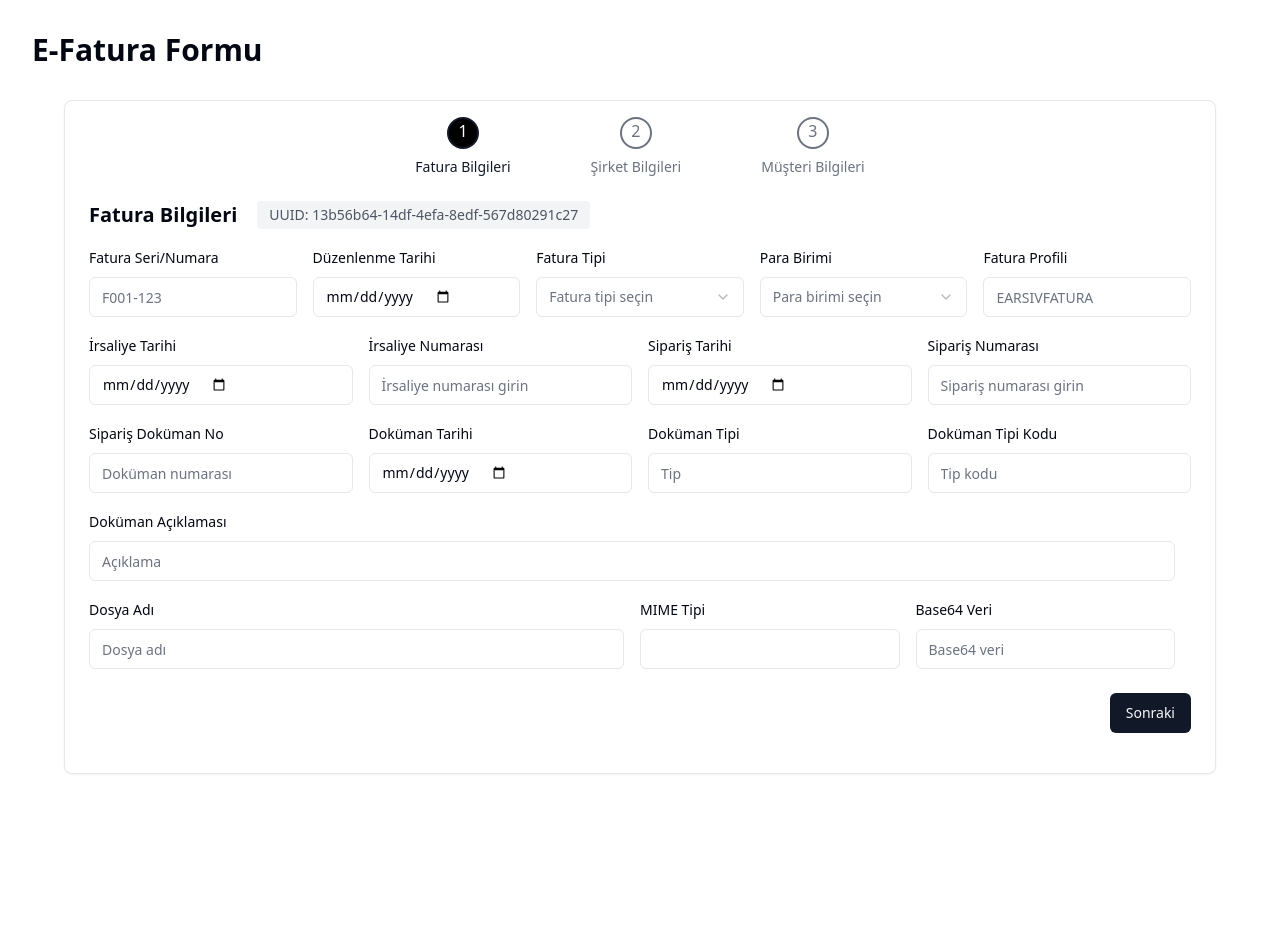
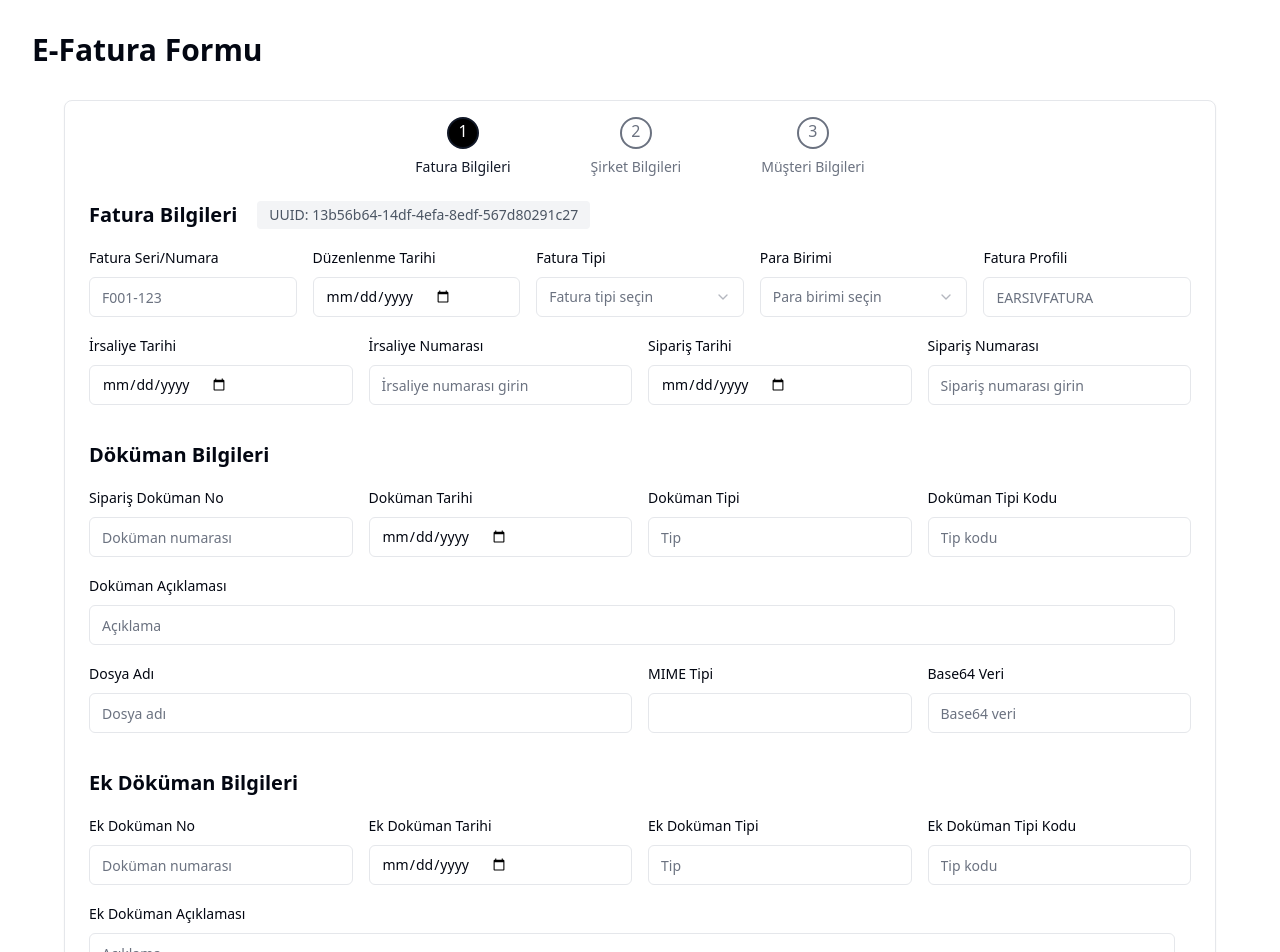
Before and after one commit to aliklc/e-invoice-assignment, a Next.js app: page / in a window 1280 px wide. Shown: the top 952 px of the page. Before the commit the page ends 806 px from the top, so only its background shows below. Built offline with nearby package versions, Linux system fonts and the light colour scheme.

Commit message:
ekleme yapıldı

```diff
--- a/src/components/EInvoiceForm.tsx
+++ b/src/components/EInvoiceForm.tsx
@@ -62,6 +62,22 @@ export default function EInvoiceForm() {
             ],
           },
         ],
+      AdditionalDocumentReferences: [ // Bu alanı ekliyoruz
+        {
+          ID: "",
+          IssueDate: "",
+          DocumentType: "",
+          DocumentTypeCode: "",
+          DocumentDescription: "", // Eğer opsiyonel değilse burada boş string olmalı
+          Attachment: [
+            {
+              Base64Data: "",
+              MimeCode: "",
+              FileName: "",
+            },
+          ],
+        },
+      ],
       },
       CompanyInfo: {
         TaxNumber: "",
--- a/src/components/InvoiceInfoForm.tsx
+++ b/src/components/InvoiceInfoForm.tsx
@@ -179,6 +179,9 @@ export function InvoiceInfoForm() {
         )}
         />
         </div>
+        <div className="flex items-center justify-normal mt-5">
+        <h2 className="text-xl font-semibold">Döküman Bilgileri</h2>
+        </div>
         <div className="col-span-5 grid grid-cols-4 gap-4">
         <FormField
           control={control}
@@ -247,6 +250,118 @@ export function InvoiceInfoForm() {
           )}
         />
         {/* Attachment Alanları */}
+        <div className="col-span-5 grid grid-cols-4 gap-4">
+        <FormField
+          control={control}
+          name="InvoiceInfo.OrderReferenceDocument.0.Attachment.0.FileName"
+          render={({ field }) => (
+            <FormItem className="space-y-2 col-span-2">
+              <FormLabel>Dosya Adı</FormLabel>
+              <FormControl>
+                <Input placeholder="Dosya adı" {...field} />
+              </FormControl>
+              <FormMessage className="text-xs" />
+            </FormItem>
+          )}
+        />
+        <FormField
+          control={control}
+          name="InvoiceInfo.OrderReferenceDocument.0.Attachment.0.MimeCode"
+          render={({ field }) => (
+            <FormItem className="space-y-2">
+              <FormLabel>MIME Tipi</FormLabel>
+              <FormControl>
+                <Input {...field} />
+              </FormControl>
+              <FormMessage className="text-xs" />
+            </FormItem>
+          )}
+        />
+        <FormField
+          control={control}
+          name="InvoiceInfo.OrderReferenceDocument.0.Attachment.0.Base64Data"
+          render={({ field }) => (
+            <FormItem className="space-y-2 col-span-1">
+              <FormLabel>Base64 Veri</FormLabel>
+              <FormControl>
+                <Input placeholder="Base64 veri" {...field} />
+              </FormControl>
+              <FormMessage className="text-xs" />
+            </FormItem>
+          )}
+        />
+        </div>
+        <div className="flex items-center justify-normal mt-5">
+        <h2 className="text-xl font-semibold">Ek Döküman Bilgileri</h2>
+        </div>
+        <div className="col-span-5 grid grid-cols-4 gap-4">
+        <FormField
+          control={control}
+          name="InvoiceInfo.OrderReferenceDocument.0.ID"
+          render={({ field }) => (
+            <FormItem className="space-y-2 col-span-1">
+              <FormLabel>Ek Doküman No</FormLabel>
+              <FormControl>
+                <Input placeholder="Doküman numarası" {...field} />
+              </FormControl>
+              <FormMessage className="text-xs" />
+            </FormItem>
+          )}
+        />
+        <FormField
+          control={control}
+          name="InvoiceInfo.OrderReferenceDocument.0.IssueDate"
+          render={({ field }) => (
+            <FormItem className="space-y-2">
+              <FormLabel>Ek Doküman Tarihi</FormLabel>
+              <FormControl>
+                <Input type="date" {...field} />
+              </FormControl>
+              <FormMessage className="text-xs" />
+            </FormItem>
+          )}
+        />
+        <FormField
+          control={control}
+          name="InvoiceInfo.OrderReferenceDocument.0.DocumentType"
+          render={({ field }) => (
+            <FormItem className="space-y-2">
+              <FormLabel>Ek Doküman Tipi</FormLabel>
+              <FormControl>
+                <Input placeholder="Tip" {...field} />
+              </FormControl>
+              <FormMessage className="text-xs" />
+            </FormItem>
+          )}
+        />
+        <FormField
+          control={control}
+          name="InvoiceInfo.OrderReferenceDocument.0.DocumentTypeCode"
+          render={({ field }) => (
+            <FormItem className="space-y-2 col-span-1">
+              <FormLabel>Ek Doküman Tipi Kodu</FormLabel>
+              <FormControl>
+                <Input placeholder="Tip kodu" {...field} />
+              </FormControl>
+              <FormMessage className="text-xs" />
+            </FormItem>
+          )}
+        />
+        </div>
+        <FormField
+          control={control}
+          name="InvoiceInfo.OrderReferenceDocument.0.DocumentDescription"
+          render={({ field }) => (
+            <FormItem className="space-y-2 col-span-4">
+              <FormLabel>Ek Doküman Açıklaması</FormLabel>
+              <FormControl>
+                <Input placeholder="Açıklama" {...field} />
+              </FormControl>
+              <FormMessage className="text-xs" />
+            </FormItem>
+          )}
+        />
+        {/* Attachment Alanları */}
         <FormField
           control={control}
           name="InvoiceInfo.OrderReferenceDocument.0.Attachment.0.FileName"
--- a/src/lib/zodSchemas.ts
+++ b/src/lib/zodSchemas.ts
@@ -36,7 +36,20 @@ const OrderReferenceDocumentSchema = z.object({
   DocumentType: z.string().min(1, "Doküman tipi boş olamaz"),
   DocumentTypeCode: z.string().min(1, "Doküman tip kodu boş olamaz"),
   DocumentDescription: z.string().optional(),
-  Attachment: z.array(AttachmentSchema) // Array olarak güncellendi
+  Attachment: z.array(AttachmentSchema)
+});
+
+const AdditionalDocumentReferencesSchema = z.object({
+  ID: z.string().min(1, "Doküman ID boş olamaz"),
+  IssueDate: z.string()
+    .regex(/^\d{4}-\d{2}-\d{2}$/, "Geçerli bir tarih formatı girin (YYYY-MM-DD)")
+    .refine(date => new Date(date).toString() !== "Invalid Date", {
+      message: "Geçerli bir tarih girin"
+    }),
+  DocumentType: z.string().min(1, "Doküman tipi boş olamaz"),
+  DocumentTypeCode: z.string().min(1, "Doküman tip kodu boş olamaz"),
+  DocumentDescription: z.string().optional(),
+  Attachment: z.array(AttachmentSchema)
 });
 
 // InvoiceInfo için Zod Şeması
@@ -68,6 +81,7 @@ const InvoiceInfoSchema = z.object({
   DespatchDocumentReference: z.array(despatchDocumentReferenceSchema),
   OrderReference: z.array(OrderReferenceSchema),
   OrderReferenceDocument: z.array(OrderReferenceDocumentSchema),
+  AdditionalDocumentReferences: z.array(AdditionalDocumentReferencesSchema),
 });
 
 // CompanyInfo için Zod Şeması
```
Also changed, not shown: src/lib/types.ts (+10 -1 lines).
